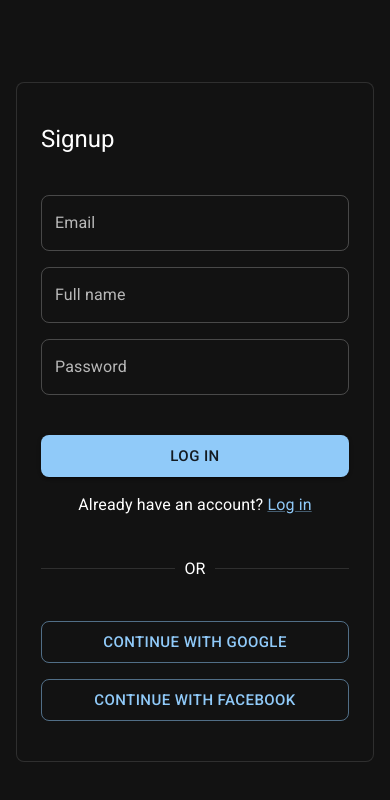
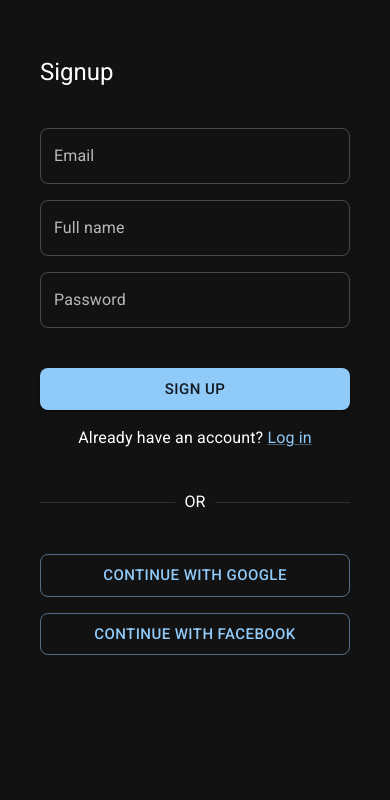
Before and after one commit to temarych/vite-template, a React (Vite) app: page /signup in a window 390 px wide. Shown: the top 800 px of the page. Built offline with nearby package versions, Linux system fonts and the light colour scheme.

Commit message:
feat(auth): add react-hook-form

```diff
--- a/package.json
+++ b/package.json
@@ -14,14 +14,17 @@
   "dependencies": {
     "@emotion/react": "^11.13.0",
     "@emotion/styled": "^11.13.0",
+    "@hookform/resolvers": "^3.9.0",
     "@mui/material": "^5.16.7",
     "@reduxjs/toolkit": "^2.2.7",
     "react": "^18.3.1",
     "react-dom": "^18.3.1",
+    "react-hook-form": "^7.52.2",
     "react-redux": "^9.1.2",
     "react-router-dom": "^6.26.1",
     "redux": "^5.0.1",
-    "redux-persist": "^6.0.0"
+    "redux-persist": "^6.0.0",
+    "zod": "^3.23.8"
   },
   "devDependencies": {
     "@eslint/js": "^9.9.0",
--- a/src/modules/auth/components/AuthLayout/index.tsx
+++ b/src/modules/auth/components/AuthLayout/index.tsx
@@ -10,15 +10,21 @@ export const AuthLayout = () => (
 );
 
 AuthLayout.Container = styled(Card)`
-  max-width: 25rem;
   width: 100%;
+
+  ${({ theme }) => theme.breakpoints.up('sm')} {
+    max-width: 25rem;
+    margin: auto;
+  }
+
+  ${({ theme }) => theme.breakpoints.down('sm')} {
+    border: none;
+  }
 `;
 
 AuthLayout.Wrapper = styled('div')`
   display: flex;
   flex-direction: column;
-  justify-content: center;
-  align-items: center;
   width: 100vw;
   height: 100vh;
   padding: ${({ theme }) => theme.spacing(2)};
--- a/src/modules/auth/pages/Login/index.tsx
+++ b/src/modules/auth/pages/Login/index.tsx
@@ -1,12 +1,41 @@
 import { Button, Divider, Stack, TextField, Typography } from '@mui/material';
+import { useForm } from 'react-hook-form';
+import { zodResolver } from '@hookform/resolvers/zod';
+import { useCallback } from 'react';
+import { Link } from '@components/Link';
 import { AuthContainer } from '@modules/auth/components/AuthContainer';
-import { Link } from '@components/Link';
+import { LoginFormData, loginSchema } from '@modules/auth/schemas/loginSchema';
 
-export const Login = () => (
+export const Login = () => {
+  const {
+    register,
+    handleSubmit,
+    formState: { errors },
+  } = useForm<LoginFormData>({
+    resolver: zodResolver(loginSchema),
+  });
+
+  const handleLogin = useCallback((data: LoginFormData) => {
+    console.log(data);
+  }, []);
+
+  return (
+    <form onSubmit={handleSubmit(handleLogin)}>
       <AuthContainer title="Login">
         <Stack spacing={2}>
-      <TextField label="Email" />
-      <TextField label="Password" type="password" />
+          <TextField
+            label="Email"
+            error={!!errors.email}
+            helperText={errors.email?.message}
+            {...register('email')}
+          />
+          <TextField
+            label="Password"
+            type="password"
+            error={!!errors.password}
+            helperText={errors.password?.message}
+            {...register('password')}
+          />
         </Stack>
 
         <Stack spacing={2}>
@@ -29,4 +58,6 @@ export const Login = () => (
           </Button>
         </Stack>
       </AuthContainer>
+    </form>
   );
+};
--- a/src/modules/auth/pages/Signup/index.tsx
+++ b/src/modules/auth/pages/Signup/index.tsx
@@ -1,18 +1,55 @@
 import { Button, Divider, Stack, TextField, Typography } from '@mui/material';
+import { useForm } from 'react-hook-form';
+import { zodResolver } from '@hookform/resolvers/zod';
+import { useCallback } from 'react';
 import { AuthContainer } from '@modules/auth/components/AuthContainer';
 import { Link } from '@components/Link';
+import {
+  SignupFormData,
+  signupSchema,
+} from '@modules/auth/schemas/signupSchema';
 
-export const Signup = () => (
+export const Signup = () => {
+  const {
+    register,
+    handleSubmit,
+    formState: { errors },
+  } = useForm<SignupFormData>({
+    resolver: zodResolver(signupSchema),
+  });
+
+  const handleSignup = useCallback((data: SignupFormData) => {
+    console.log(data);
+  }, []);
+
+  return (
+    <form onSubmit={handleSubmit(handleSignup)}>
       <AuthContainer title="Signup">
         <Stack spacing={2}>
-      <TextField label="Email" />
-      <TextField label="Full name" />
-      <TextField label="Password" type="password" />
+          <TextField
+            label="Email"
+            error={!!errors.email}
+            helperText={errors.email?.message}
+            {...register('email')}
+          />
+          <TextField
+            label="Full name"
+            error={!!errors.fullName}
+            helperText={errors.fullName?.message}
+            {...register('fullName')}
+          />
+          <TextField
+            label="Password"
+            type="password"
+            error={!!errors.password}
+            helperText={errors.password?.message}
+            {...register('password')}
+          />
         </Stack>
 
         <Stack spacing={2}>
           <Button size="large" variant="contained" type="submit">
-        Log in
+            Sign up
           </Button>
           <Typography variant="body1" textAlign="center">
             Already have an account? <Link to="/login">Log in</Link>
@@ -30,4 +67,6 @@ export const Signup = () => (
           </Button>
         </Stack>
       </AuthContainer>
+    </form>
   );
+};
--- /dev/null
+++ b/src/modules/auth/schemas/loginSchema.ts
@@ -0,0 +1,8 @@
+import { z } from 'zod';
+
+export const loginSchema = z.object({
+  email: z.string().min(1, 'Required').email('Invalid email'),
+  password: z.string().min(6, 'Password must be at least 6 characters'),
+});
+
+export type LoginFormData = z.infer<typeof loginSchema>;
--- /dev/null
+++ b/src/modules/auth/schemas/signupSchema.ts
@@ -0,0 +1,9 @@
+import { z } from 'zod';
+
+export const signupSchema = z.object({
+  email: z.string().min(1, 'Required').email('Invalid email'),
+  fullName: z.string().min(1, 'Required'),
+  password: z.string().min(6, 'Password must be at least 6 characters'),
+});
+
+export type SignupFormData = z.infer<typeof signupSchema>;
```
Also changed, not shown: 1 other file (tests, documents, lock files or other folders). Lines whose indentation alone changed are shown as unchanged.
